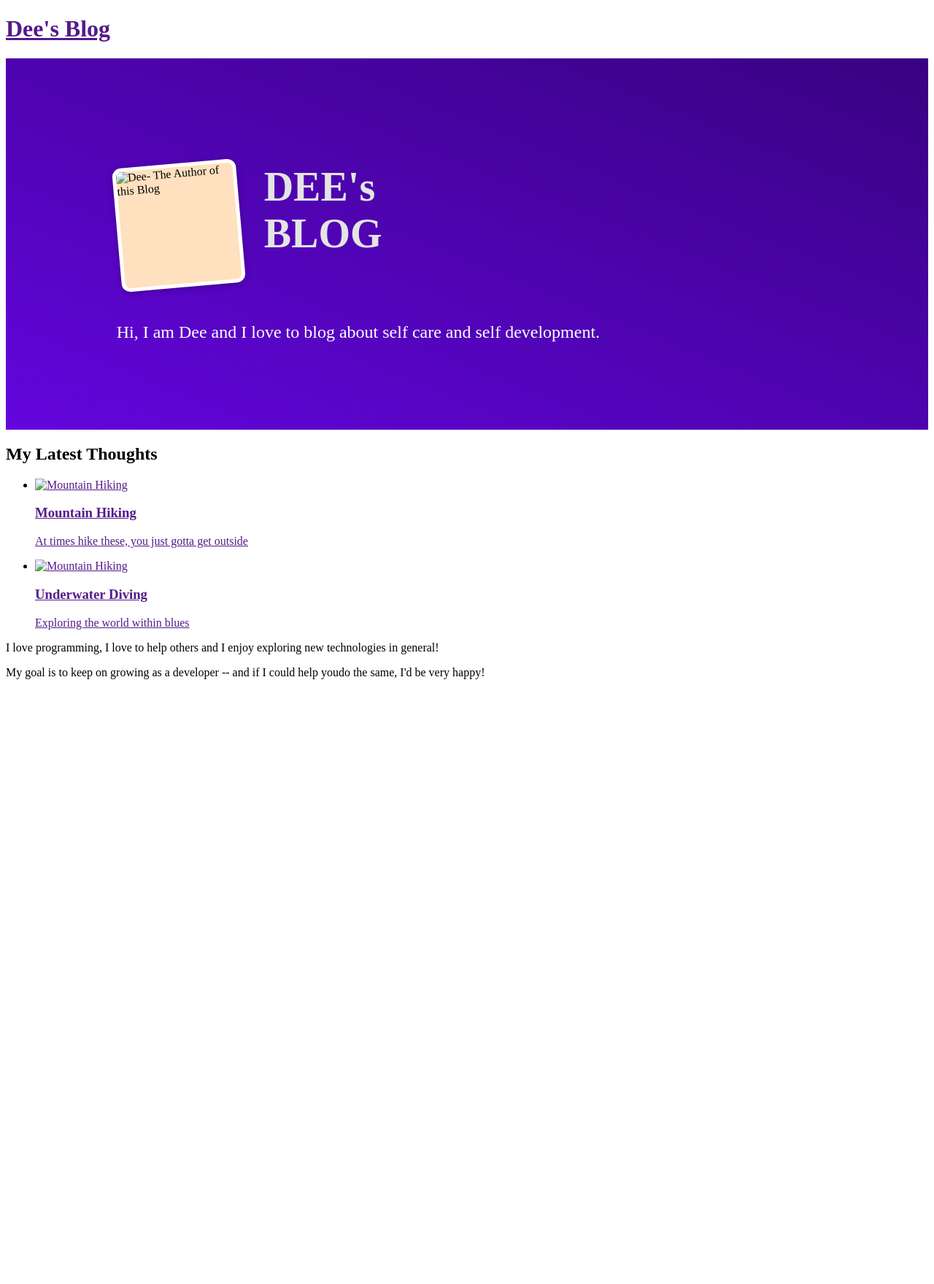
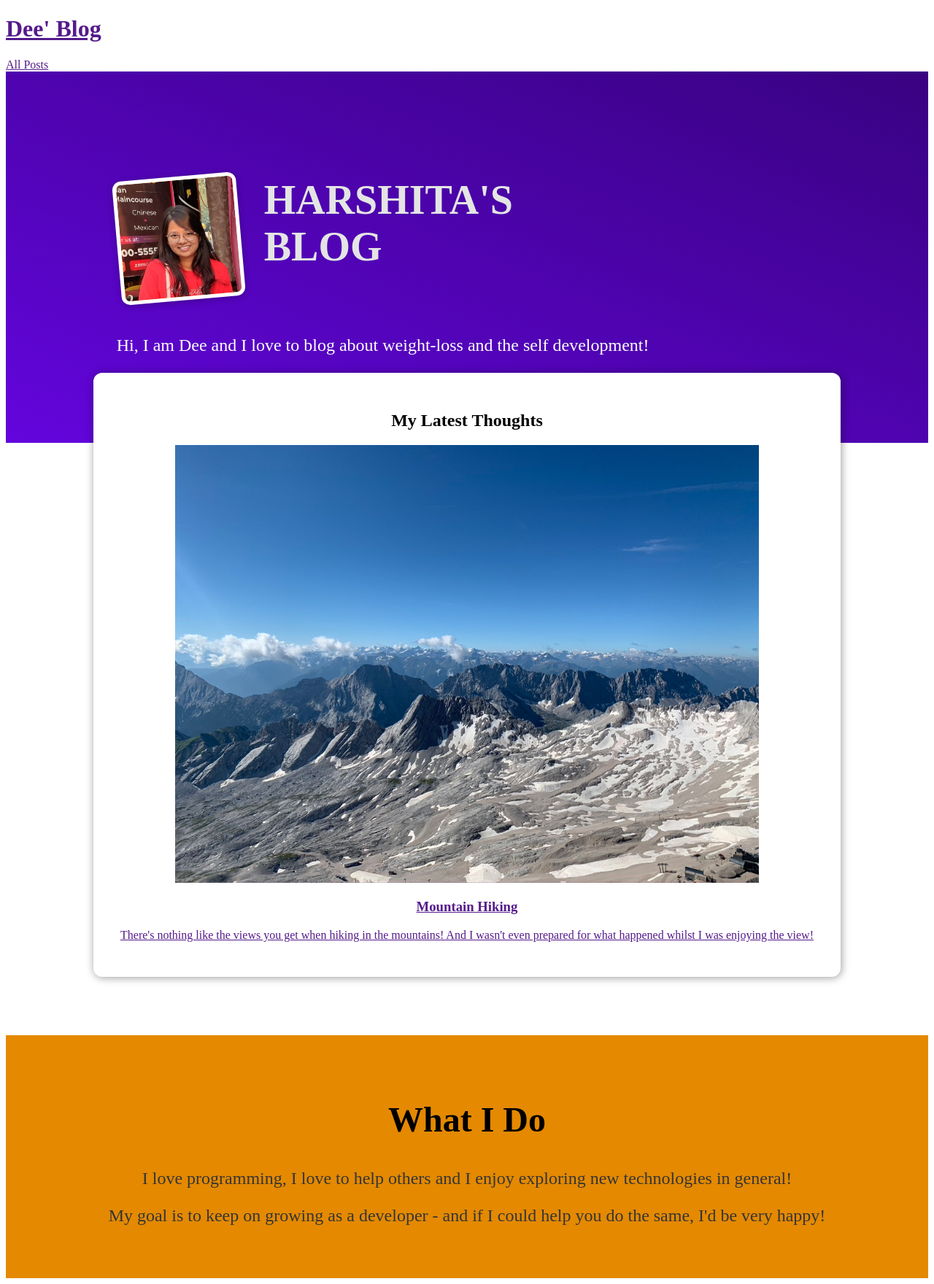
Before and after one commit to rharshitaaa21/verses-n-verve, a Django app: page / in a window 1280 px wide. Shown: the whole page at 73% size. Before the commit the page ends 931 px from the top, so only its background shows below. Run offline with Django 4.2, Linux system fonts and the light colour scheme.

Commit message:
created front page

```diff
--- a/blog/static/blog/index.css
+++ b/blog/static/blog/index.css
@@ -8,7 +8,18 @@
     align-items: flex-start;
     margin: 3rem auto;
   }
+  .post{
 
+  }
+/*
+  #main-navigation{
+    text-align: center;
+  } */
+
+  .post{
+text-align: center;
+
+  }
   #welcome img {
     width: 10rem;
     height: 10rem;
@@ -46,6 +57,9 @@
     text-align: center;
   }
 
+  li{
+    display: grid;
+  }
   #latest-posts ul {
     list-style: none;
     margin: 0;
--- a/blog/templates/blog/index.html
+++ b/blog/templates/blog/index.html
@@ -1,6 +1,6 @@
-{% extends "base.html" %}
+ {% extends "base.html" %}
 {% load static %}
-
+{% comment %}
 {% block  title %}
 My Blog
 {% endblock  %}
@@ -17,7 +17,7 @@
 
 <section id="welcome">
     <header>
-        <img src="" alt="Dee- The Author of this Blog">
+        <img src="{% static "blog/images/max.png"%}" alt="Dee- The Author of this Blog">
         <h2> DEE's BLOG </h2>
 
     </header>
@@ -26,7 +26,7 @@
     </p>
 </section>
 
-<section id="lastest-posts">
+<section id="latest-posts">
     <h2> My Latest Thoughts </h2>
     <ul>
         <li>
@@ -64,4 +64,65 @@
 </p>
 <p> My goal is to keep on growing as a developer -- and if I could   help youdo the same, I'd be very happy!</p>
 </section>
-{% endblock content  %}
+{% endblock   %} {% endcomment %}
+
+
+{% block title %}
+My Blog
+{% endblock %}
+
+{% block css_files %}
+  <link rel="stylesheet" href="{% static "blog/index.css" %}" />
+{% endblock %}
+
+{% block content %}
+<header id="main-navigation">
+  <h1><a href="">Dee' Blog</a></h1>
+  <nav>
+    <a href="">All Posts</a>
+  </nav>
+</header>
+
+<section id="welcome">
+  <header>
+    <img src="{% static "blog/images/max.jpg" %}" alt="Dee - The Author Of This Blog" />
+    <h2>HARSHITA'S BLOG</h2>
+  </header>
+  <p>Hi, I am Dee and I love to blog about weight-loss and the self development!</p>
+</section>
+
+<section id="latest-posts">
+  <h2>My Latest Thoughts</h2>
+
+  <ul>
+    <li>
+      <article class="post">
+        <a href="">
+          <img src="{% static "blog/images/mountains.jpg" %}" alt="Mountain Hiking"  style="width:50em"/>
+          <div class="post__content">
+            <h3>Mountain Hiking</h3>
+            <p>
+              There's nothing like the views you get when hiking in the
+              mountains! And I wasn't even prepared for what happened whilst I
+              was enjoying the view!
+            </p>
+          </div>
+        </a>
+      </article>
+    </li>
+
+  </ul>
+</section>
+
+<section id="about">
+  <h2>What I Do</h2>
+  <p>
+    I love programming, I love to help others and I enjoy exploring new
+    technologies in general!
+  </p>
+  <p>
+    My goal is to keep on growing as a developer - and if I could help you do
+    the same, I'd be very happy!
+  </p>
+</section>
+{% endblock %}
```
Also changed, not shown: blog/static/blog/images/coding.jpg (added), blog/static/blog/images/max.jpg (added), blog/static/blog/images/mountains.jpg (added), blog/static/blog/images/woods.jpg (added).
